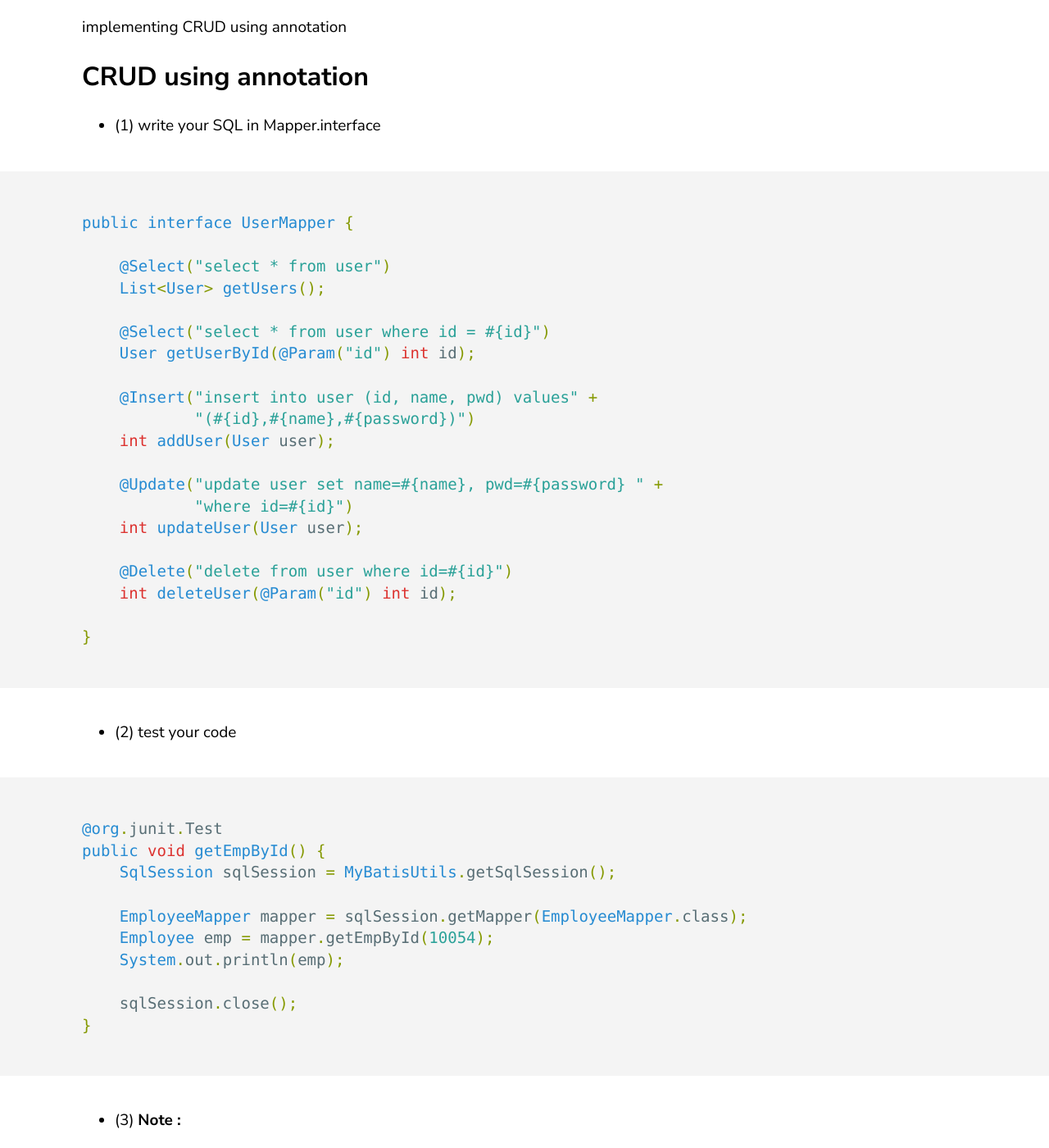
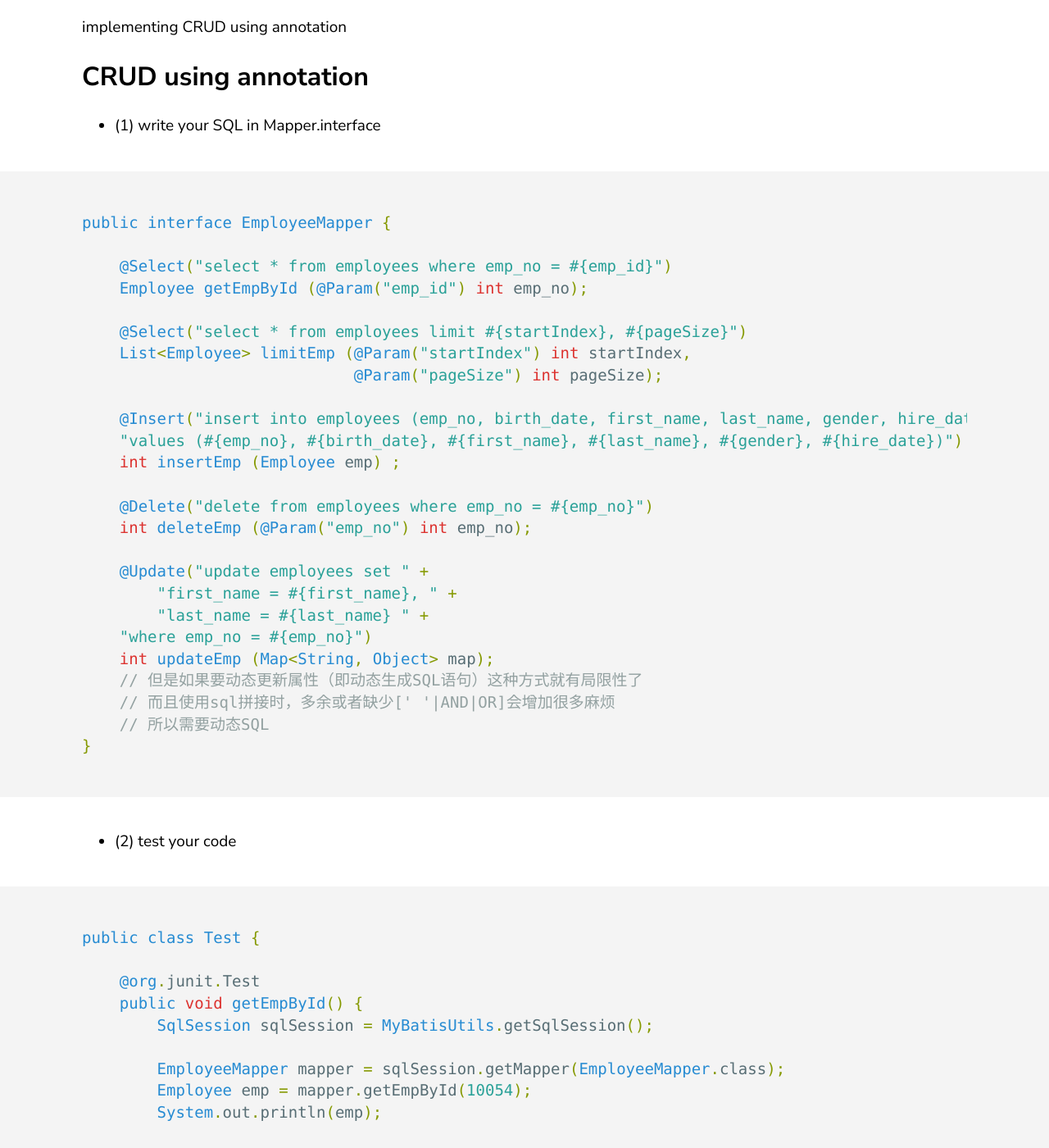
Before and after one commit to HBhakunamatata/HBhakunamatata.github.io, a Jekyll site: the page built from _posts/2020-07-25-MyBatis-05.md, in a window 1280 px wide and 1400 px high, scrolled down 393 px. Shown: the whole window at 82% size. Built offline with Jekyll 4.4.1, drawn with Linux system fonts in a browser that asks for light colours; some of the changed text lies outside the part shown.

Commit message:
MyBatis-07

````diff
--- a/_posts/2020-07-25-MyBatis-05.md
+++ b/_posts/2020-07-25-MyBatis-05.md
@@ -12,25 +12,30 @@ implementing CRUD using annotation
 - (1) write your SQL in Mapper.interface
 
 ```java
-public interface UserMapper {
+public interface EmployeeMapper {
 
-    @Select("select * from user")
-    List<User> getUsers();
+    @Select("select * from employees where emp_no = #{emp_id}")
+    Employee getEmpById (@Param("emp_id") int emp_no);
 
-    @Select("select * from user where id = #{id}")
-    User getUserById(@Param("id") int id);
+    @Select("select * from employees limit #{startIndex}, #{pageSize}")
+    List<Employee> limitEmp (@Param("startIndex") int startIndex,
+                             @Param("pageSize") int pageSize);
 
-    @Insert("insert into user (id, name, pwd) values" +
-            "(#{id},#{name},#{password})")
-    int addUser(User user);
+    @Insert("insert into employees (emp_no, birth_date, first_name, last_name, gender, hire_date) " +
+    "values (#{emp_no}, #{birth_date}, #{first_name}, #{last_name}, #{gender}, #{hire_date})")
+    int insertEmp (Employee emp) ;
 
-    @Update("update user set name=#{name}, pwd=#{password} " +
-            "where id=#{id}")
-    int updateUser(User user);
+    @Delete("delete from employees where emp_no = #{emp_no}")
+    int deleteEmp (@Param("emp_no") int emp_no);
 
-    @Delete("delete from user where id=#{id}")
-    int deleteUser(@Param("id") int id);
-
+    @Update("update employees set " +
+        "first_name = #{first_name}, " +
+        "last_name = #{last_name} " +
+    "where emp_no = #{emp_no}")
+    int updateEmp (Map<String, Object> map);
+    // 但是如果要动态更新属性（即动态生成SQL语句）这种方式就有局限性了
+    // 而且使用sql拼接时，多余或者缺少[' '|AND|OR]会增加很多麻烦
+    // 所以需要动态SQL
 }
 ```
 
@@ -38,15 +43,48 @@ public interface UserMapper {
 - (2) test your code
 
 ```java
-@org.junit.Test
-public void getEmpById() {
-    SqlSession sqlSession = MyBatisUtils.getSqlSession();
+public class Test {
 
-    EmployeeMapper mapper = sqlSession.getMapper(EmployeeMapper.class);
-    Employee emp = mapper.getEmpById(10054);
-    System.out.println(emp);
+    @org.junit.Test
+    public void getEmpById() {
+        SqlSession sqlSession = MyBatisUtils.getSqlSession();
 
-    sqlSession.close();
+        EmployeeMapper mapper = sqlSession.getMapper(EmployeeMapper.class);
+        Employee emp = mapper.getEmpById(10054);
+        System.out.println(emp);
+
+        sqlSession.close();
+    }
+
+    @org.junit.Test
+    public void test () {
+        SqlSession sqlSession = MyBatisUtils.getSqlSession();
+        EmployeeMapper mapper = sqlSession.getMapper(EmployeeMapper.class);
+
+        Employee emp = new Employee(
+            2,
+            new Date(System.currentTimeMillis()),
+            "HH",
+            "DD",
+            "F",
+            new Date(System.currentTimeMillis())
+        );
+
+        int i = mapper.insertEmp(emp);
+        System.out.println(i + "item inserted");
+
+        Map<String, Object> map = new HashMap<>();
+        map.put("emp_no", 2);
+        map.put("first_name", "SS");
+        map.put("last_name", "LL");
+        int i1 = mapper.updateEmp(map);
+
+        System.out.println(i1 + "item changed");
+
+        int i2 = mapper.deleteEmp(2);
+        System.out.println(i2 + "item deleted");
+
+    }
 }
 ```
 
@@ -54,3 +92,8 @@ public void getEmpById() {
 
     - 基本类型的参数或者String类型，需要加上@Param, 引用类型不需要加
     - 我们在SQL中引用的就是我们这里的@Param()中设定的属性名
+    - 使用annotation，不需要提交事务
+
+    - 但是如果要动态更新属性（即动态生成SQL语句）这种方式就有局限性了
+    - 而且使用sql拼接时，多余或者缺少[' '|AND|OR]会增加很多麻烦
+    - 所以需要动态SQL
````
Also changed, not shown: _posts/2020-07-25-MyBatis-07.md (+2 -2 lines), _posts/2020-07-26-MyBatis-06.md (added, +129 -0 lines), _posts/2020-07-26-MyBatis-08.md (added, +7 -0 lines), _posts/2020-07-26-MyBatis-09.md (added, +108 -0 lines).
